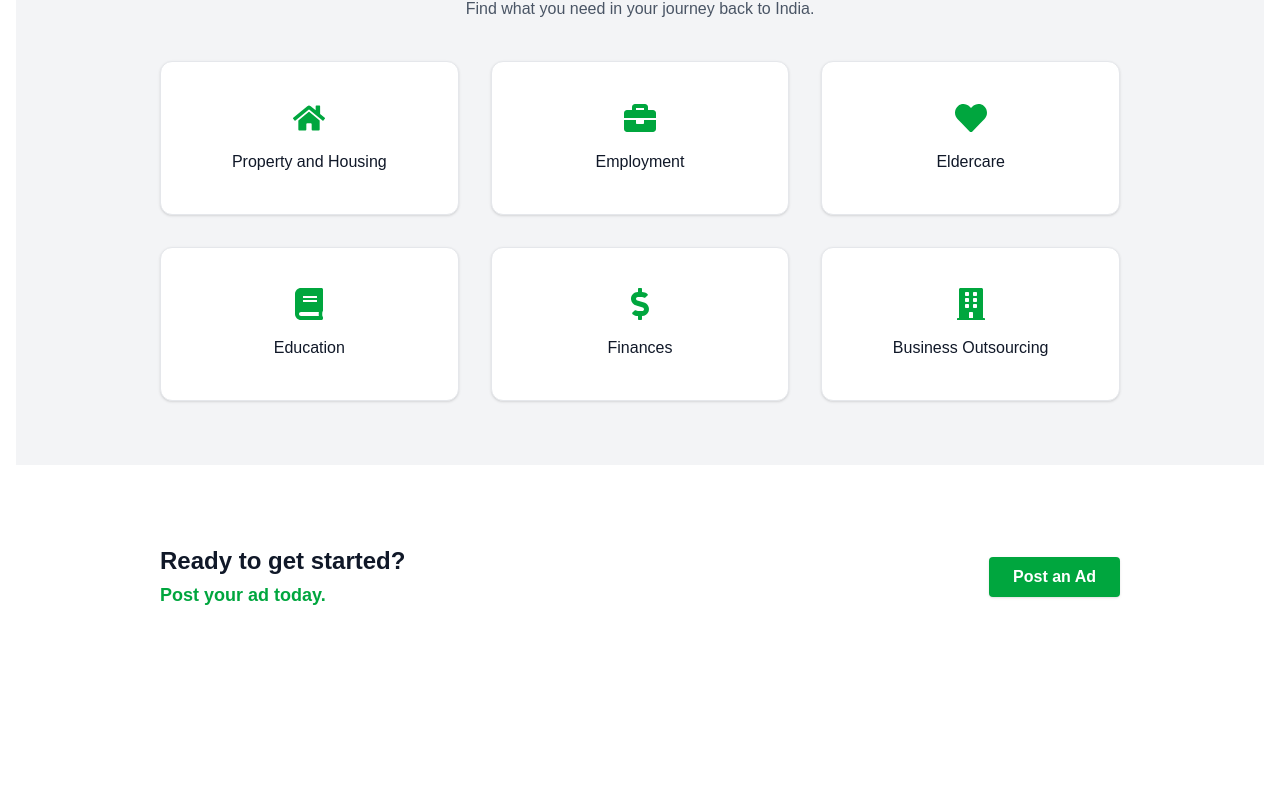
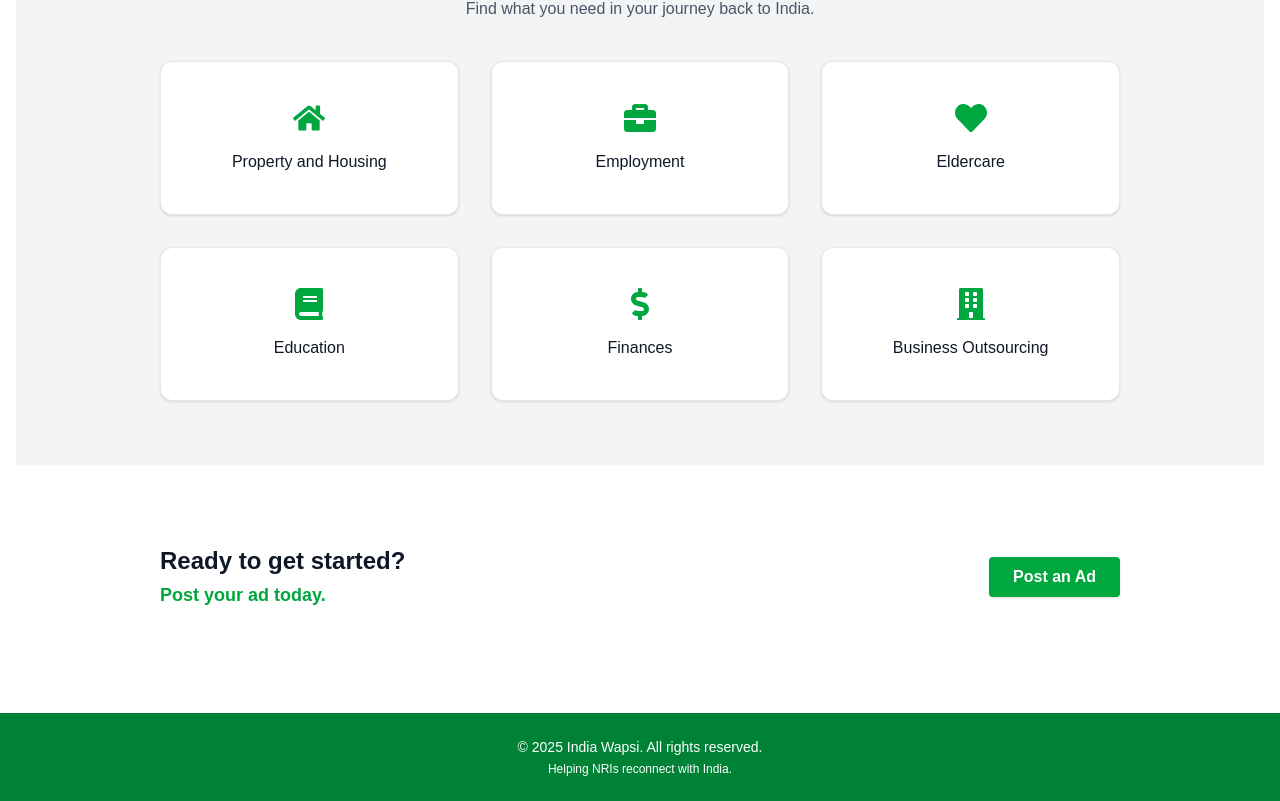
Before and after one commit to indiawapsi/india-wapsi-listings, a Next.js app: page / in a window 1280 px wide. Shown: the part 640-1441 px from the top of the page. Before the commit the page ends 1313 px from the top, so only its background shows below. Built offline with nearby package versions, Linux system fonts and the light colour scheme.

Commit message:
Added footer Section

```diff
--- /dev/null
+++ b/app/components/Footer.tsx
@@ -0,0 +1,12 @@
+const Footer = () => {
+  return (
+    <footer className="bg-green-700 text-white py-6 mt-10">
+      <div className="max-w-6xl mx-auto px-4 text-center">
+        <p className="text-sm">© {new Date().getFullYear()} India Wapsi. All rights reserved.</p>
+        <p className="mt-1 text-xs">Helping NRIs reconnect with India.</p>
+      </div>
+    </footer>
+  );
+};
+
+export default Footer;
--- a/app/layout.tsx
+++ b/app/layout.tsx
@@ -3,6 +3,7 @@ import type { Metadata } from "next";
 import { Geist, Geist_Mono } from "next/font/google";
 import "./globals.css";
 import Navbar from "@/app/components/Navbar";
+import Footer from "./components/Footer";
 
 const geistSans = Geist({
   variable: "--font-geist-sans",
@@ -31,6 +32,7 @@ export default function RootLayout({
 
         <Navbar />
         <main className="p-4">{children}</main>
+        <Footer />
       </body>
     </html>
   );
```
